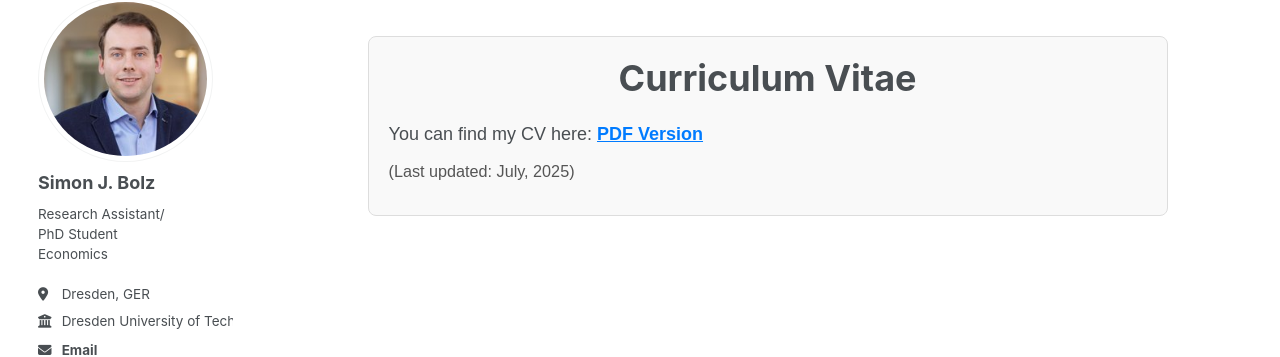
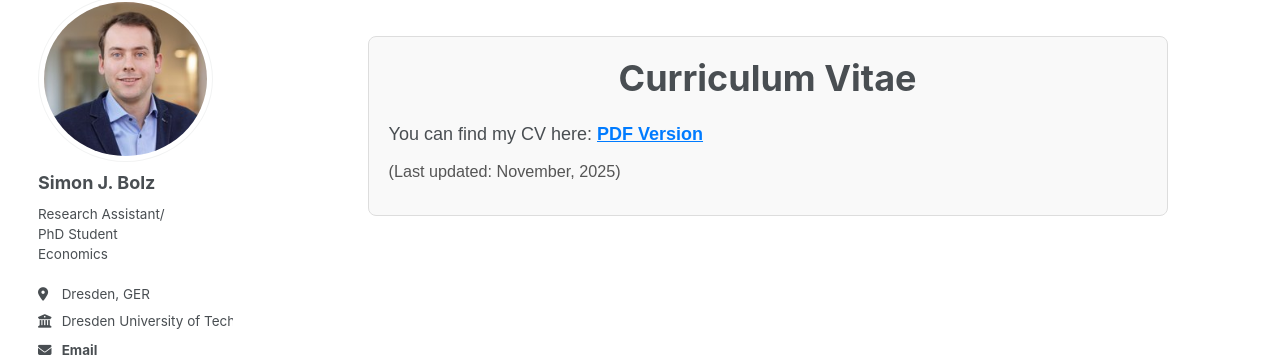
Before and after one commit to sjbolz/sjbolz.github.io, a Jekyll site: the page built from _pages/cv.html, in a window 1280 px wide. Shown: the part 110-467 px from the top of the page. Built offline with Jekyll 4.4.1, drawn with Linux system fonts in a browser that asks for light colours.

Commit message:
Update cv.html

```diff
--- a/_pages/cv.html
+++ b/_pages/cv.html
@@ -53,9 +53,9 @@ author_profile: true
         <h1>Curriculum Vitae</h1>
         <p>
             You can find my CV here:
-            <a href="https://datashare.tu-dresden.de/s/WqaJPLfKAjpfanL" target="_blank">PDF Version</a>
+            <a href="https://datashare.tu-dresden.de/s/y43KRpTSFbBQqqL" target="_blank">PDF Version</a>
         </p>
-        <p class="last-updated">(Last updated: July, 2025)</p>
+        <p class="last-updated">(Last updated: November, 2025)</p>
     </div>
 </body>
 </html>
```
